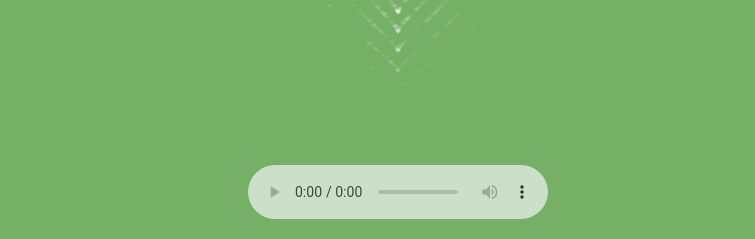
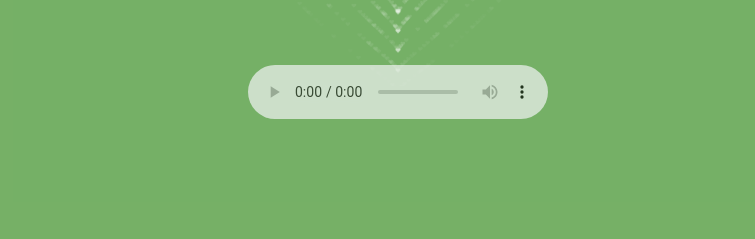
Before and after one commit to thuan3107/TrendHeart, a plain HTML site: page index.html in a window 1280 px wide. Shown: the part 561-800 px from the top of the page, without its empty margins (242-997 px from the left). Drawn offline with Linux system fonts and the light colour scheme; animation ran at ten frames a second.

Commit message:
Update index.html

```diff
--- a/index.html
+++ b/index.html
@@ -38,7 +38,7 @@ canvas {
 }
   audio {
    position: absolute;
-   bottom: 20px;
+   bottom: 15%;
    opacity: 0.7;
 }
 
```
